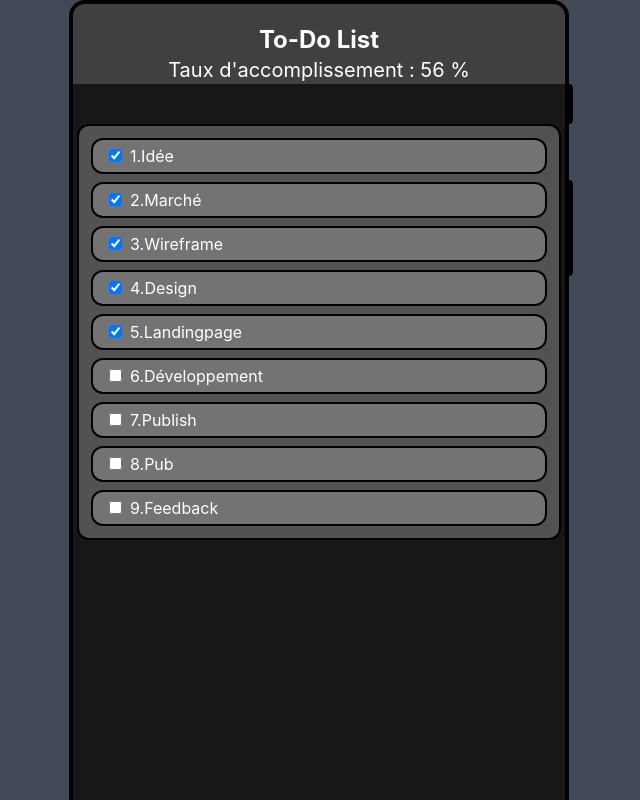
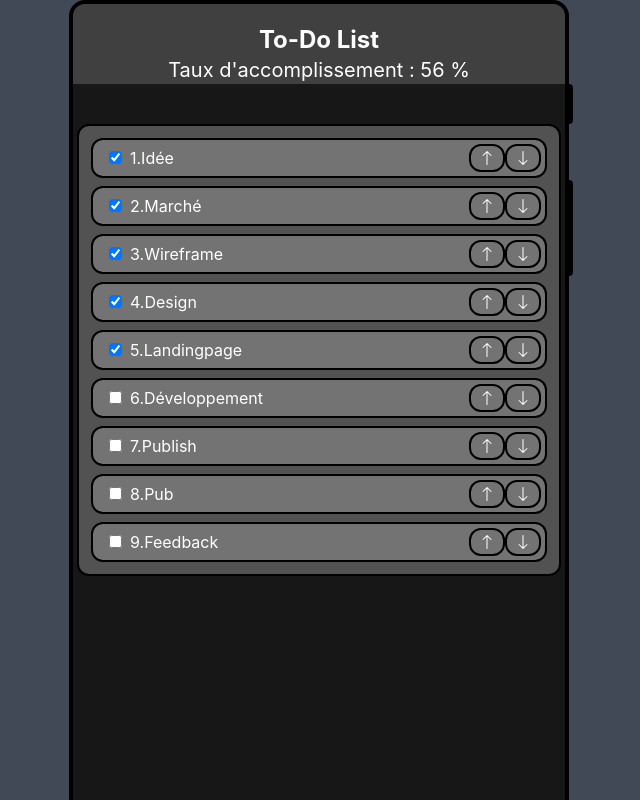
Before and after one commit to GonzalesAndy/DevMobile, a React (Create React App) app: page / in a window 1280 px wide. Shown: the top 800 px of the page, without its empty margins (321-961 px from the left). Built offline with nearby package versions, Linux system fonts and the light colour scheme.

Commit message:
Swap possible (manque swap filtré)

```diff
--- a/src/App.js
+++ b/src/App.js
@@ -32,8 +32,8 @@ class App extends Component {
     const { searchText } = this.state;
     return (
       <div className="App relative h-[950px] w-[500px] border border-4 border-black rounded-2xl bg-neutral-900">
-        <span class="absolute -right-2 top-20 border border-4 border-black h-10 rounded-md"></span>
-        <span class="absolute -right-2 top-44 border border-4 border-black h-24 rounded-md"></span>
+        <span className="absolute -right-2 top-20 border border-4 border-black h-10 rounded-md"></span>
+        <span className="absolute -right-2 top-44 border border-4 border-black h-24 rounded-md"></span>
         <div className='flex-row h-full'>
           <Header checkedTasksCount={checkedTasksCount} />
           <TaskList updateCheckedTasks={this.updateCheckedTasks} searchText={searchText}/>
--- a/src/LocalStorage.js
+++ b/src/LocalStorage.js
@@ -23,12 +23,6 @@ class LocalStorage {
         this.tasks.splice(task, 1);
     }
 
-    swapTasks(task1, task2) {
-        const temp = this.tasks[task1];
-        this.tasks[task1] = this.tasks[task2];
-        this.tasks[task2] = temp;
-    }
-
     saveTasks(tasks) {
         localStorage.setItem('tasks', JSON.stringify(tasks));
     }
--- a/src/TaskList.js
+++ b/src/TaskList.js
@@ -9,6 +9,8 @@ class TaskList extends Component {
             tasks: localStorage.getTasks(),
         };
         this.handleCheckboxChange = this.handleCheckboxChange.bind(this);
+        this.moveTaskUp = this.moveTaskUp.bind(this);
+        this.moveTaskDown = this.moveTaskDown.bind(this);
     }
 
     handleCheckboxChange(event, index, changedTaskTitle) {
@@ -21,8 +23,30 @@ class TaskList extends Component {
         localStorage.saveTasks(updatedTasks);
         this.setState({ tasks: updatedTasks });
 
+
         const checkedTasksCount = updatedTasks.filter((task) => task.isChecked).length;
         this.props.updateCheckedTasks(Math.round(checkedTasksCount/updatedTasks.length*100));
+    }
+
+    moveTaskUp(index) {
+        const localStorage = new LocalStorage();
+        if (index > 0) {
+            this.state.tasks.splice(index - 1, 0, this.state.tasks.splice(index, 1)[0]);
+            localStorage.saveTasks(this.state.tasks);
+            this.setState({ tasks: this.state.tasks });
+        }
+    }
+
+    moveTaskDown(index) {
+        const localStorage = new LocalStorage();
+
+
+        if (index < this.state.tasks.length - 1) {
+            this.state.tasks.splice(index + 1, 0, this.state.tasks.splice(index, 1)[0]);
+            localStorage.saveTasks(this.state.tasks);
+            this.setState({ tasks: this.state.tasks });
+
+        }
     }
 
     render() {
@@ -33,9 +57,25 @@ class TaskList extends Component {
           );
 
         const taskList = filteredTasks.map((task, index) => (
-            <li className=" text-left bg-neutral-500 m-2 p-1 pl-4 border border-2 border-black rounded-xl" key={index}>
+            <li className="flex flex-row justify-between items-center text-left bg-neutral-500 m-2 p-1 pl-4 border border-2 border-black rounded-xl" key={index}>
+                <div>
                 <input  type="checkbox" checked={task.isChecked} onChange={(event) => this.handleCheckboxChange(event, index, task.title)} />
                 <span className="pl-2">{task.title}</span>
+                </div>
+                {searchText === "" && (
+                <div>
+                <button className="bg-neutral-500  p-1 pl-2 pr-2 border border-2 border-black rounded-xl" onClick={(event) => this.moveTaskUp(index)}>
+                    <svg xmlns="http://www.w3.org/2000/svg" width="16" height="16" fill="currentColor" className="bi bi-arrow-up" viewBox="0 0 16 16">
+                        <path fillRule="evenodd" d="M8 15a.5.5 0 0 0 .5-.5V2.707l3.146 3.147a.5.5 0 0 0 .708-.708l-4-4a.5.5 0 0 0-.708 0l-4 4a.5.5 0 1 0 .708.708L7.5 2.707V14.5a.5.5 0 0 0 .5.5z"/>
+                    </svg>
+                </button>
+                <button className="bg-neutral-500  p-1 pl-2 pr-2 border border-2 border-black rounded-xl" onClick={(event) => this.moveTaskDown(index)}>
+                    <svg xmlns="http://www.w3.org/2000/svg" width="16" height="16" fill="currentColor" className="bi bi-arrow-down" viewBox="0 0 16 16">
+                        <path fillRule="evenodd" d="M8 1a.5.5 0 0 1 .5.5v11.793l3.146-3.147a.5.5 0 0 1 .708.708l-4 4a.5.5 0 0 1-.708 0l-4-4a.5.5 0 0 1 .708-.708L7.5 13.293V1.5A.5.5 0 0 1 8 1z"/>
+                    </svg>
+                </button>
+                </div>
+                )}
             </li>
         ));
         if (taskList.length === 0) {
```
